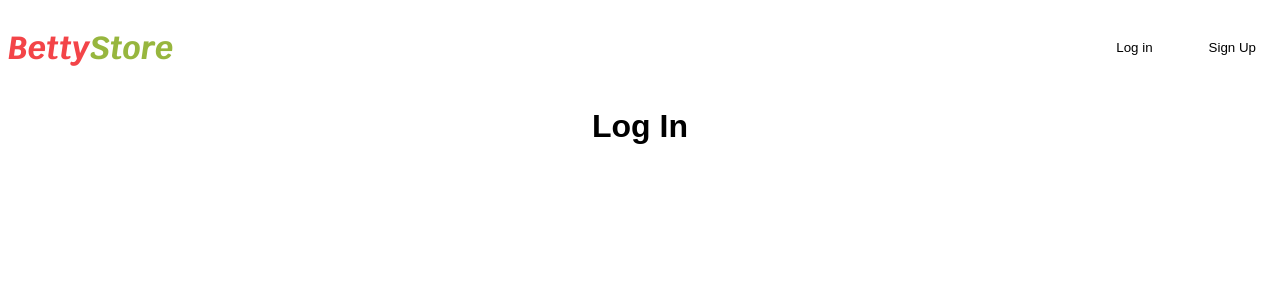
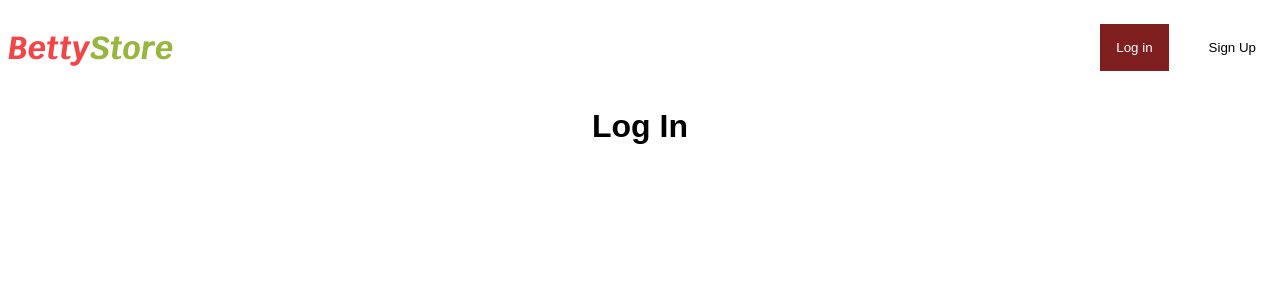
Before and after one commit to joshuaadu/betty-store, a React (Create React App) app: page /login in a window 1280 px wide. Shown: the top 300 px of the page. Built offline with nearby package versions, Linux system fonts and the light colour scheme.

Commit message:
Add CustomLink to replace NavLink This enabled me to pass the active state of the link to style the navigation buttons in the header

```diff
--- /dev/null
+++ b/src/UI/CustomLink.js
@@ -0,0 +1,17 @@
+import { Link, useMatch, useResolvedPath } from "react-router-dom";
+import Button from "./Button";
+
+const CustomLink = ({ children, to, ...props }) => {
+  let resolved = useResolvedPath(to);
+  let match = useMatch({ path: resolved.pathname, end: true });
+
+  return (
+    <div>
+      <Link style={{ textDecoration: "none" }} to={to} {...props}>
+        <Button active={match}>{children}</Button>
+      </Link>
+    </div>
+  );
+};
+
+export default CustomLink;
--- a/src/layout/MainNavigation.js
+++ b/src/layout/MainNavigation.js
@@ -1,7 +1,6 @@
-import { NavLink } from "react-router-dom";
-import Button from "../UI/Button";
 import Logo from "../UI/Logo";
 import classes from "./MainNavigation.module.css";
+import CustomLink from "../UI/CustomLink";
 const MainNavigation = (props) => {
   return (
     <header className={classes.header}>
@@ -9,19 +8,10 @@ const MainNavigation = (props) => {
       <nav className={classes.nav}>
         <ul>
           <li>
-            <NavLink
-              to="login"
-              className={({ isActive }) => {
-                return isActive ? classes.active : "";
-              }}
-            >
-              <Button>Log in</Button>
-            </NavLink>
+            <CustomLink to="login">Log in</CustomLink>
           </li>
           <li>
-            <NavLink to="signup">
-              <Button>Sign Up</Button>
-            </NavLink>
+            <CustomLink to="signin">Sign Up</CustomLink>
           </li>
         </ul>
       </nav>
```
